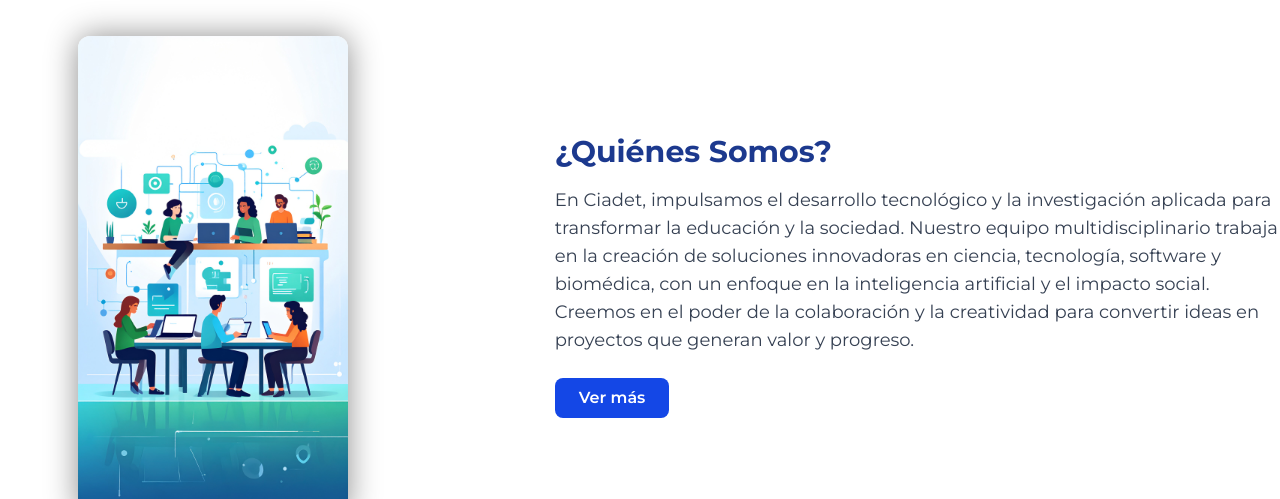
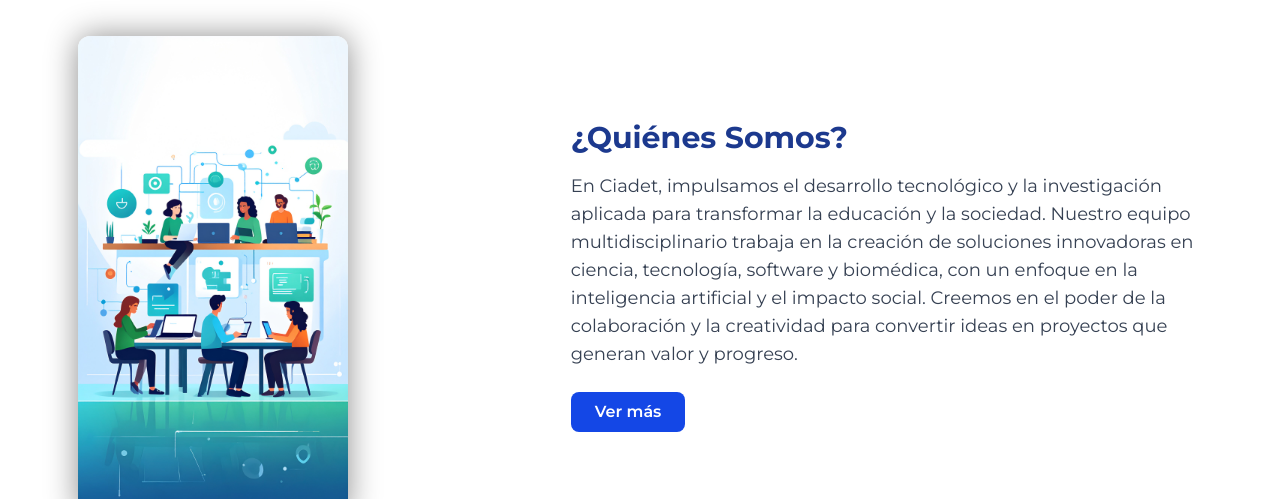
Before and after one commit to artiefy/artiefydemo, a Next.js app: page / in a window 1280 px wide. Shown: the part 1680-2179 px from the top of the page. Built offline with nearby package versions, Linux system fonts and the light colour scheme; no server answers.

Commit message:
quienes somos

```diff
--- a/src/components/QuienesSomosSection.tsx
+++ b/src/components/QuienesSomosSection.tsx
@@ -68,7 +68,7 @@
               transition: { duration: 0.8, ease: 'easeOut' },
             },
           }}
-          className="flex w-full flex-col items-center justify-center text-center md:ml-8 md:w-2/3 md:items-start md:pl-8 md:text-left"
+          className="flex w-full flex-col items-center justify-center text-center md:ml-12 md:w-2/3 md:items-start md:pr-16 md:pl-8 md:text-left"
         >
           <h2 className="mb-4 text-3xl font-bold text-blue-900">
             ¿Quiénes Somos?
```
